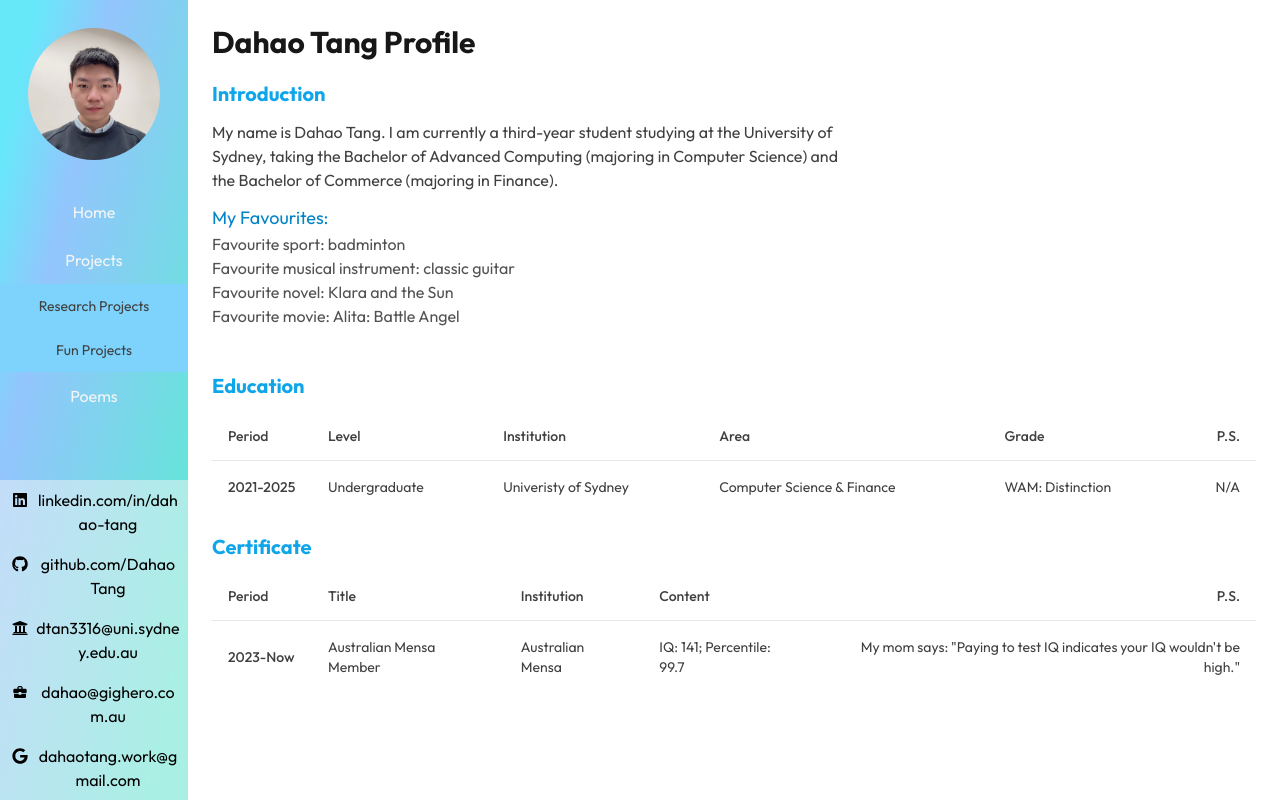
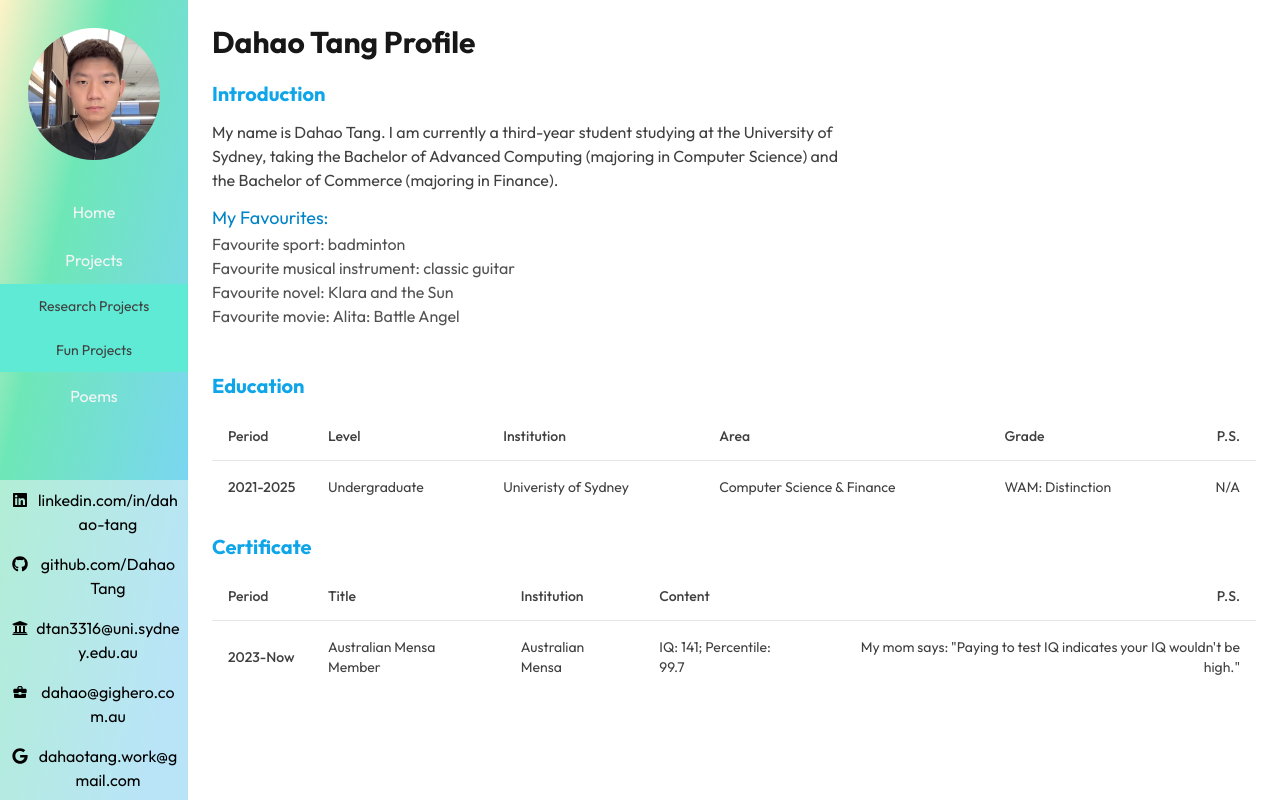
Before and after one commit to DahaoTang/DahaoTang.github.io, a Next.js app: page / in a window 1280 px wide. Both pictures are taken after a click on the button "Projects". Built offline with nearby package versions, Linux system fonts and the light colour scheme.

Commit message:
sidebar and profile picture updated

```diff
--- a/app/(site)/components/sidebar/Sidebar.tsx
+++ b/app/(site)/components/sidebar/Sidebar.tsx
@@ -17,7 +17,7 @@ export default function Sidebar() {
 	const [showProjects, setShowProjects] = useState(false);
 
 	return (
-		<div className="w-full h-full flex flex-col bg-gradient-to-br from-cyan-300 from-10% via-blue-300 via-30% to-teal-300 to-90%">
+		<div className="w-full h-full flex flex-col bg-gradient-to-br from-amber-100 from-3% via-emerald-300 via-30% to-sky-300 to-90%">
 			<div className="p-[15%]">
 				<Avatar />
 			</div>
--- a/app/(site)/components/sidebar/SidebarSubButton.tsx
+++ b/app/(site)/components/sidebar/SidebarSubButton.tsx
@@ -10,7 +10,7 @@ export default function SidebarSubButton({
 	...rest
 }: SidebarSubButtonProps) {
 	return (
-		<button {...rest} className="w-full p-3 bg-sky-300 text-neutral-700 hover:font-bold">
+		<button {...rest} className="w-full p-3 bg-teal-300 text-neutral-700 hover:font-bold">
 			{children}
 		</button>
 	);
--- a/app/components/Avatar.tsx
+++ b/app/components/Avatar.tsx
@@ -5,7 +5,7 @@ export default function Avatar() {
 		<div>
 			<Image
 				className="rounded-full"
-				src="/images/dahao.jpg"
+				src="/images/Dahao2.jpg"
 				alt="Dahao Profile Picture"
 				width={300} // Original width of image
 				height={300} // Original height of image
```
Also changed, not shown: public/images/Dahao2.jpg (added).
